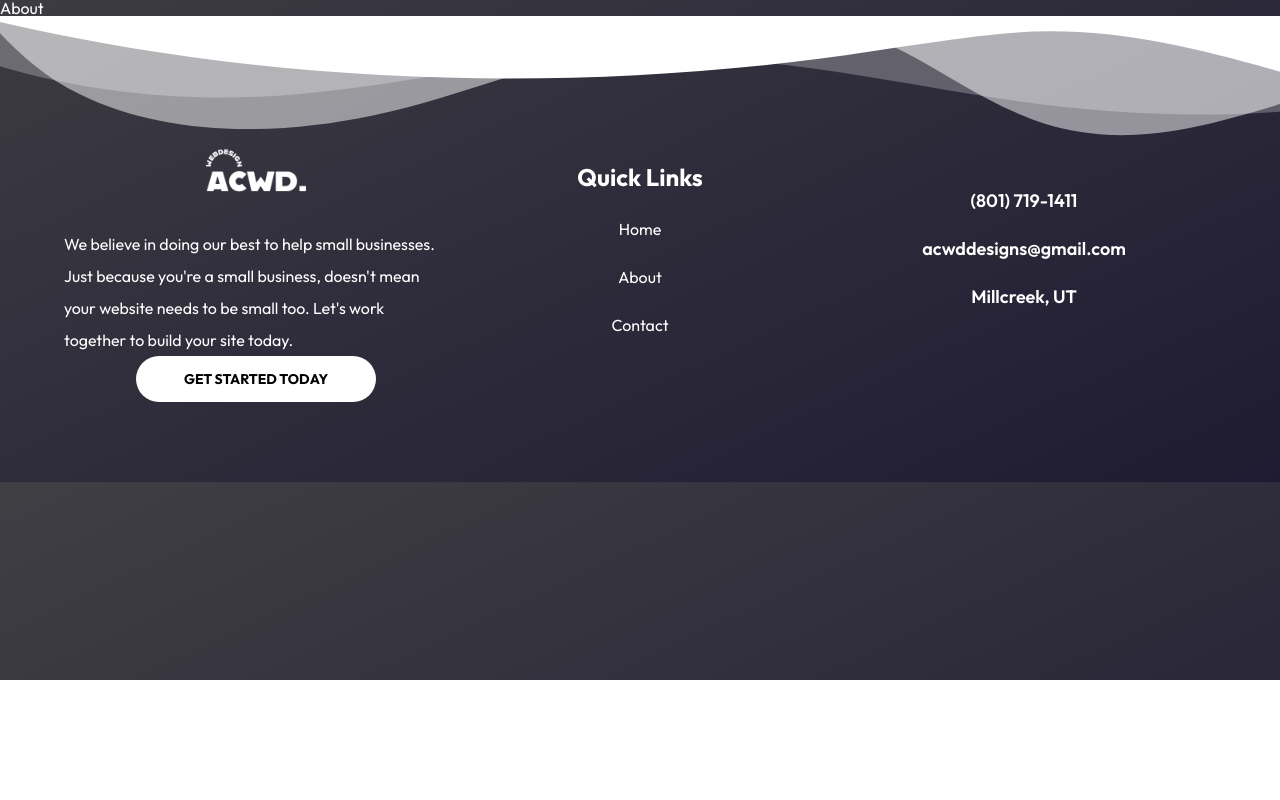
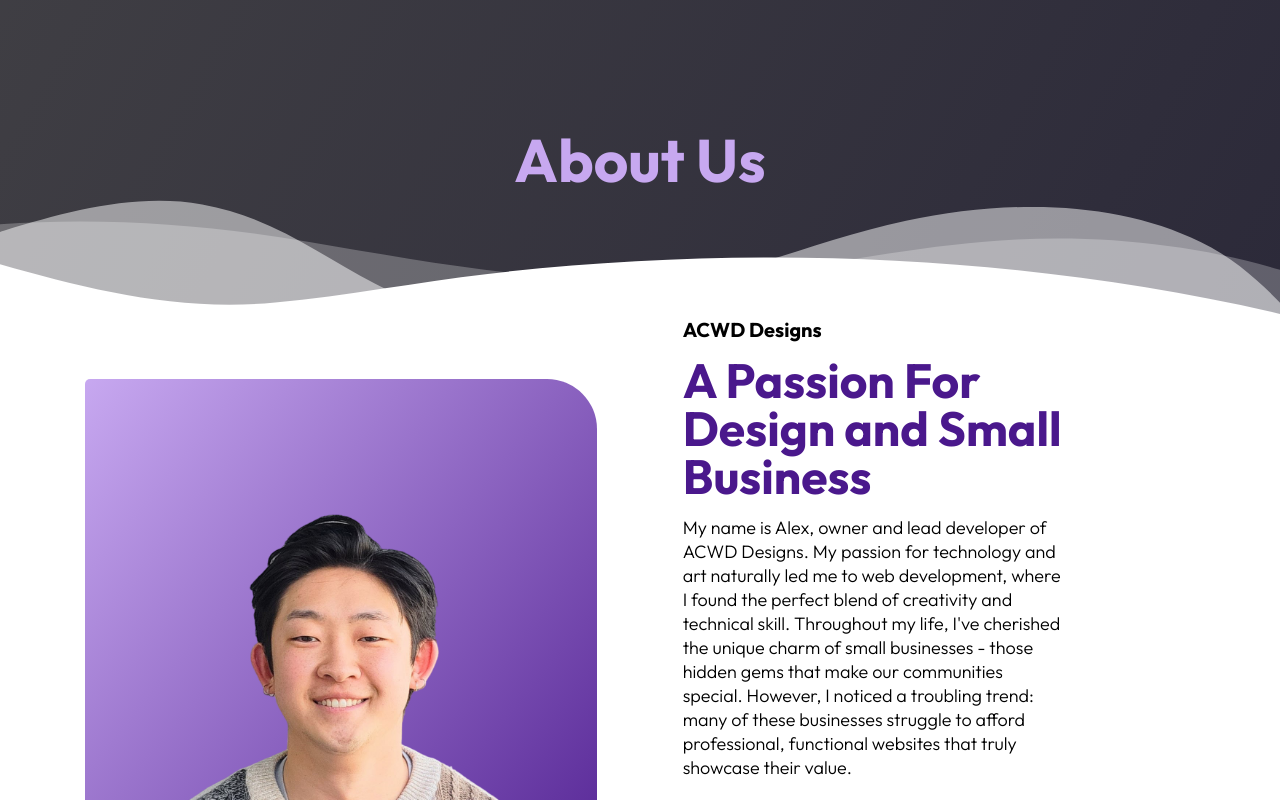
Before and after one commit to notacoham/acwd-designs, a React (Vite) app: page /about in a window 1280 px wide. Shown: the part 120-920 px from the top of the page. Before the commit the page ends 800 px from the top, so only its background shows below. Built offline with nearby package versions, Linux system fonts and the light colour scheme.

Commit message:
add about page initial files

```diff
--- a/src/index.css
+++ b/src/index.css
@@ -858,3 +858,75 @@
 }
 
 }
+
+/* About Page */
+
+.about-center {
+  display: flex;
+  flex-direction: column;
+  width: 100vw;
+  height: auto;
+}
+
+.about-head-container {
+  width: 100vw;
+  display: flex;
+  justify-content: center;
+  align-items: center;
+  min-height: 40vh;
+  position: relative;
+}
+
+.about-head-title {
+  color: var(--primary-1);
+}
+
+.about-me-img {
+  width: 40vw;
+  height: auto;
+  background: linear-gradient(to bottom right, var(--primary-1), var(--primary-2));
+  border-radius: 50px;
+  border-top-left-radius: 5px;
+  border-bottom-right-radius: 5px;
+  margin-top: 3rem;
+  margin-bottom: 3rem;
+}
+
+.about-me-center {
+  background-color: white;
+  color: black;
+  display: flex;
+  flex-direction: row;
+  justify-content: space-evenly;
+  align-items: center;
+}
+
+.about-me-content {
+  width: 40vw;
+  display: flex;
+  flex-direction: column;
+  justify-content: center;
+  gap: 1rem;
+}
+
+.about-me-subtitle {
+  font-size: 20px;
+}
+
+.about-me-title {
+  font-size: 48px;
+  color: var(--primary-2);
+  width: 35vw;
+}
+
+.about-me-body {
+  font-size: 18px;
+  line-height: 1.5rem;
+  width: 30vw;
+  font-weight: 300;
+}
+
+.about-me-content .price-btn {
+  width: 14rem;
+  text-align: center;
+}
--- a/src/pages/About.jsx
+++ b/src/pages/About.jsx
@@ -1,9 +1,31 @@
 import React from 'react'
+import profileImg from '../assets/alex-cottam-profile-img-edited.png'
+import WaveBottom from '../components/WaveBottom'
+import { NavLink } from 'react-router-dom'
+import Pricing from '../components/Pricing'
 
 const About = () => {
   return (
-    <div>
-      About
+    <div className='about-center'>
+      <div className="about-head-container">
+        <h1 className="about-head-title">About Us</h1>
+        <WaveBottom />
+      </div>
+      <div className="about-me-center">
+        <img src={profileImg} alt="" className="about-me-img" />
+        <div className="about-me-content">
+          <h2 className="about-me-subtitle">ACWD Designs</h2>
+          <h1 className="about-me-title">A Passion For Design and Small Business</h1>
+          <p className="about-me-body">My name is Alex, owner and lead developer of ACWD Designs. My passion for technology and art naturally led me to web development, where I found the perfect blend of creativity and technical skill.
+            Throughout my life, I've cherished the unique charm of small businesses - those hidden gems that make our communities special. However, I noticed a troubling trend: many of these businesses struggle to afford professional, functional websites that truly showcase their value.
+          </p>
+          <p className="about-me-body">That's why I created ACWD Designs. Our mission is to provide small businesses with stunning, effective websites at prices they can afford. Starting at just $1,200, we're making professional web design accessible to all.
+            At ACWD Designs, we're not just building websites - we're helping small businesses shine online, one pixel at a time.
+          </p>
+          <NavLink to='/contact' className="price-btn">Get Started</NavLink>
+        </div>
+      </div>
+      <Pricing />
     </div>
   )
 }
```
